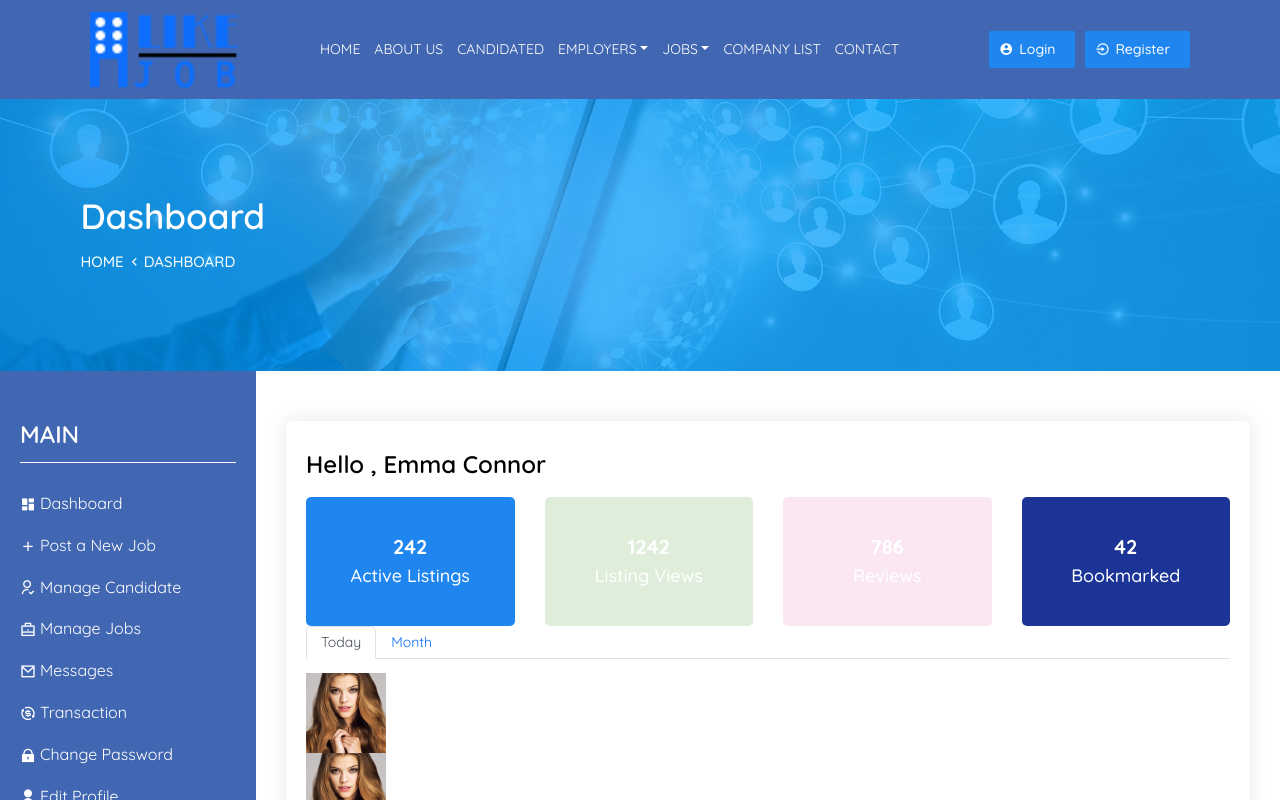
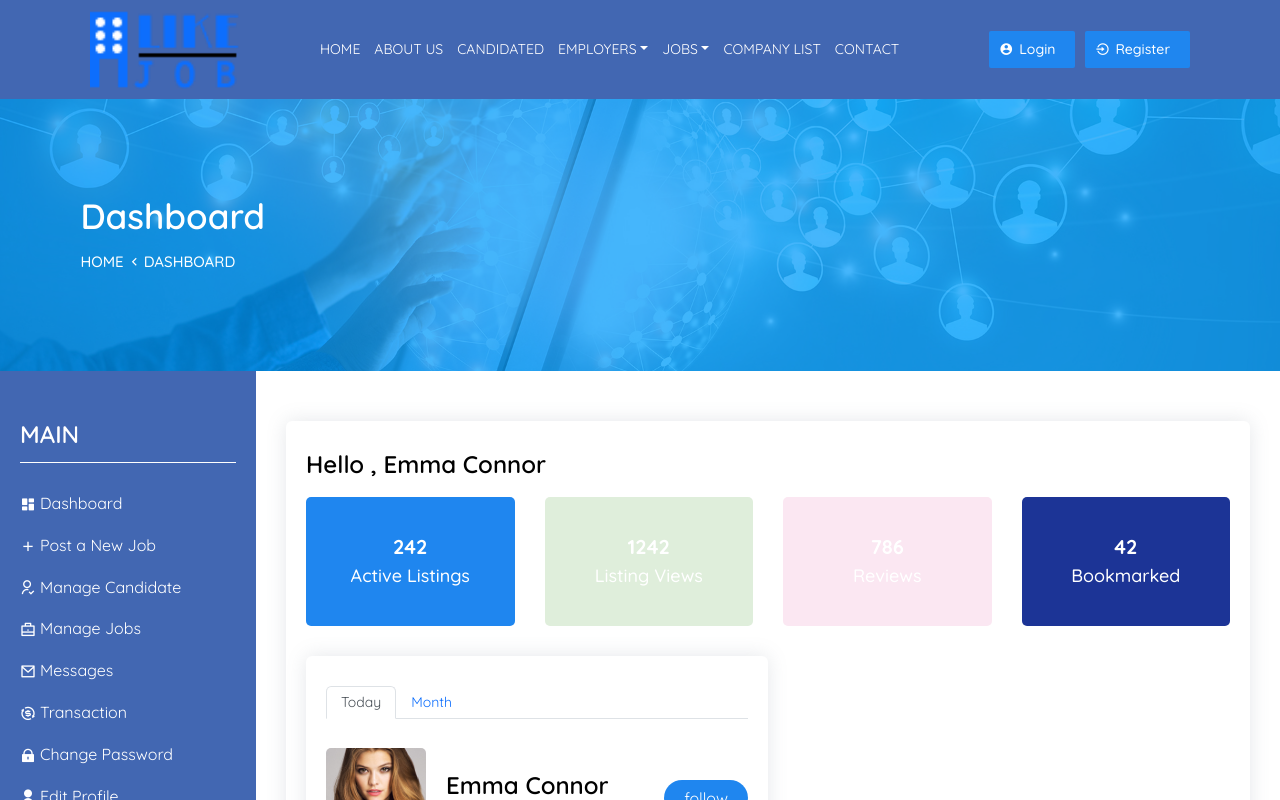
Before and after one commit to MilonSarker40/jobs, a Next.js app: page /dashboard in a window 1280 px wide. Both pictures are taken after a click on the tab "Today". Shown: the top 800 px of the page. Built offline with nearby package versions, Linux system fonts and the light colour scheme.

Commit message:
dashboard tab add

```diff
--- a/components/Dashboard/NewUsers.js
+++ b/components/Dashboard/NewUsers.js
@@ -2,11 +2,12 @@ import React from 'react';
 import Tab from 'react-bootstrap/Tab';
 import Tabs from 'react-bootstrap/Tabs';
 import UserPost from '../Dashboard/UserPost';
+import classes from '../../styles/PostJob.module.css';
 
 const NewUsers = () => {
   return (
     <>
-      <div className='new_users_wrp'>
+      <div className={`${classes.new_users_wrp}`}>
          <Tabs defaultActiveKey="profile"
             id="uncontrolled-tab-example"
             className="mb-3"
--- a/components/Dashboard/UserPost.js
+++ b/components/Dashboard/UserPost.js
@@ -2,6 +2,8 @@ import React from 'react';
 import Image from 'next/image';
 import classes from '../../styles/PostJob.module.css';
 import { UserPostData } from './ActiveListData';
+import Link from 'next/link';
+
 
 const UserPost = () => {
   return (
@@ -10,9 +12,14 @@ const UserPost = () => {
         <ul className='clearfix reset-list'>
             {UserPostData.map((item,index)=>(
                 <li key={index}>
-                  <div className='user_post_innr'>
-                    <div className='user_post_dsc'>
-                        <Image src={item.cover} width='80' height='80' alt='Images' />
+                  <div className={`${classes.user_post_innr}`}>
+                    <div className={`${classes.user_post_dsc}`}>
+                        <Image src={item.cover} width='100' height='100' alt='Images' />
+                        <h5>{item.title}</h5>
+                        <span>{item.dsce}</span>
+                    </div>
+                    <div className={`${classes.user_post_dsc_btn}`}>
+                      <Link href='#'>{item.button}</Link>
                     </div>
                   </div>
                 </li>
--- a/styles/PostJob.module.css
+++ b/styles/PostJob.module.css
@@ -226,4 +226,42 @@
     border-radius: 6px;
     padding: 30px 20px;
     cursor: pointer;
+    width: 50%;
+    margin-top: 30px;
 }
+.user_post_wrp ul li{
+    padding: 15px 0;
+    border-bottom: 1px solid#ddd;
+}
+.user_post_innr{
+    display: flex;
+    justify-content: space-between;
+    align-items: center;
+    width: 100%;
+}
+.user_post_dsc{
+    padding-left: 120px;
+    padding-top: 24px;
+    padding-bottom: 24px;
+    position: relative;
+}
+.user_post_dsc img{
+    position: absolute;
+    left: 0;
+    top: 0;
+    border-radius: 5px;
+}
+.user_post_dsc h5{
+    margin-bottom: 10px !important;
+}
+.user_post_dsc_btn a{
+    display: inline-block;
+    vertical-align: baseline;
+    font-size: 16px;
+    line-height: 1;
+    color: #fff;
+    background: #1f86ef;
+    padding: 10px 20px;
+    border-radius: 20px;
+    text-decoration: none;
+}
```
